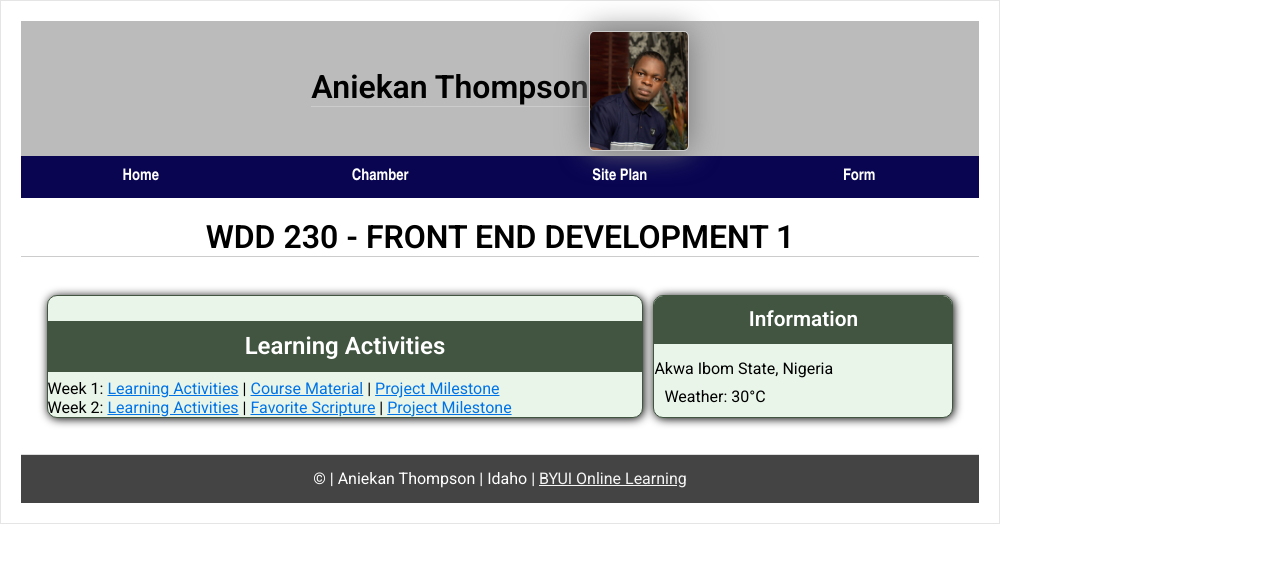
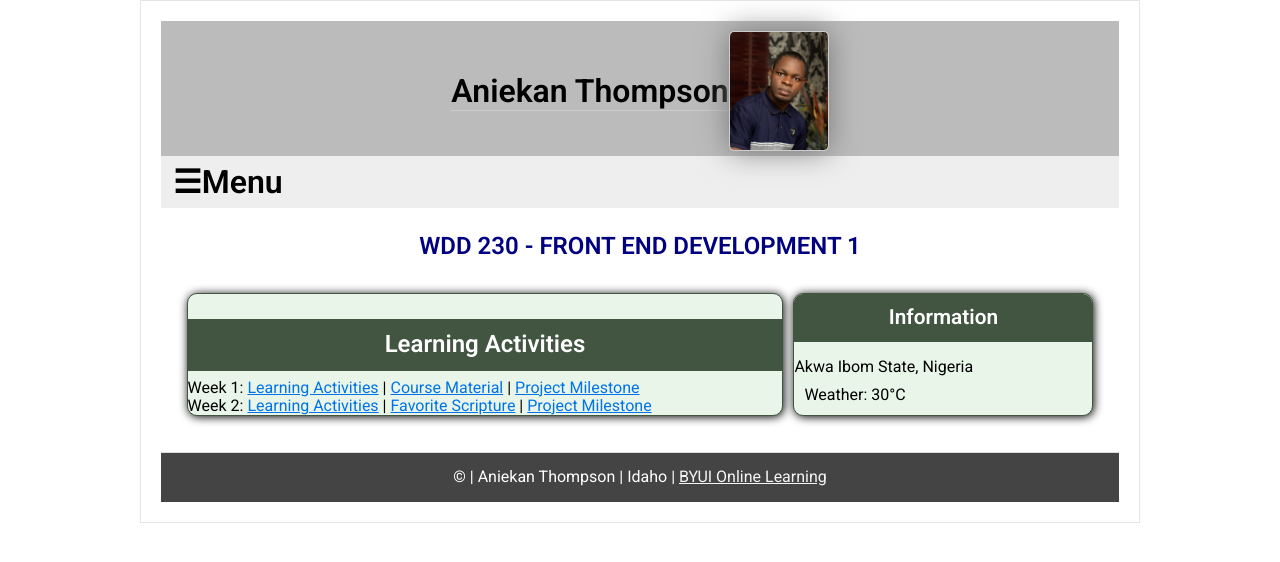
Before and after one commit to Thompani/wdd230, a plain HTML site: page index.html in a window 1280 px wide. Drawn offline with Linux system fonts and the light colour scheme; a script that the page names is missing.

Commit message:
audited correction

```diff
--- a/index.html
+++ b/index.html
@@ -5,7 +5,7 @@
     <meta name="viewport" content="width=device-width, initial-scale=1.0">
     <title>WDD 230 - Web Frontend Development - Aniekan Thompson</title>
     <meta name="author" content="Aniekan Thompson">
-    <meta name="description" content="The WDD 230 - Web Frontend Development - Aniekan Thompson - Course Development Portal.">
+    <meta name="description" content="Aniekan Thompson - WDD 230 - Web Frontend Development">
     <link rel="preconnect" href="https://fonts.googleapis.com">
     <link rel="preconnect" href="https://fonts.gstatic.com" crossorigin>
     <link href="https://fonts.googleapis.com/css2?family=Roboto:wght@400;600&display=swap" rel="stylesheet">
@@ -13,9 +13,11 @@
     <meta property="og:type" content="website">
     <meta property="og:image" content="https://www.thecable.ng/wp-content/uploads/2022/10/AK.jpg">
     <meta property="og:url" content="https://thompani.github.io/wdd230/index.html">
+    <link rel="stylesheet" href="styles/normalise.css">
+    <link rel="stylesheet" href="styles/larger.css">
     <link rel="stylesheet" href="styles/base.css">
-    <link rel="stylesheet" href="styles/larger.css">
-    <link rel="stylesheet" href="styles/normalise.css">
+
+
     <link rel="icon" href="favicon.ico" type="image/x-icon">
 </head>
 
@@ -37,7 +39,7 @@
   </nav>
 
   <main>
-    <h1>WDD 230 - FRONT END DEVELOPMENT 1</h1>
+    <h2>WDD 230 - FRONT END DEVELOPMENT 1</h2>
     <div class="container">
       <section>
         <h2><span>Learning Activities</span></h2>
```
